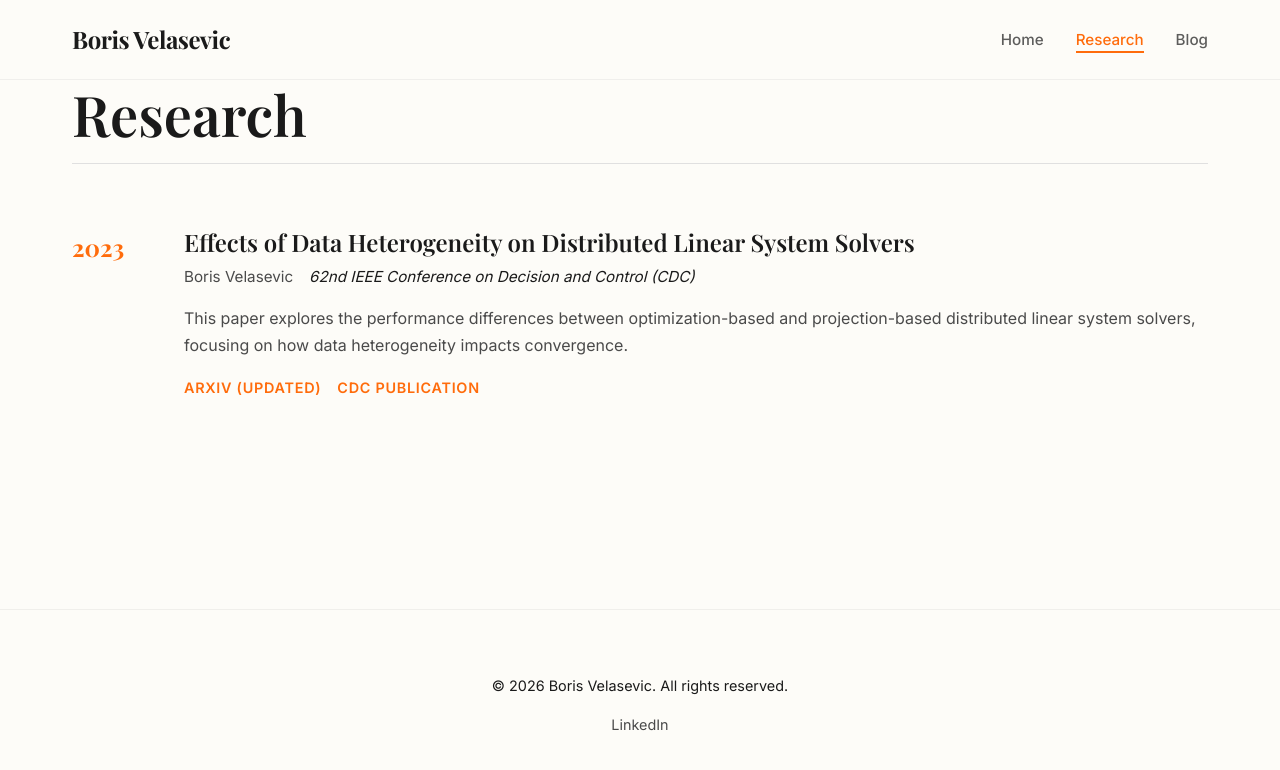
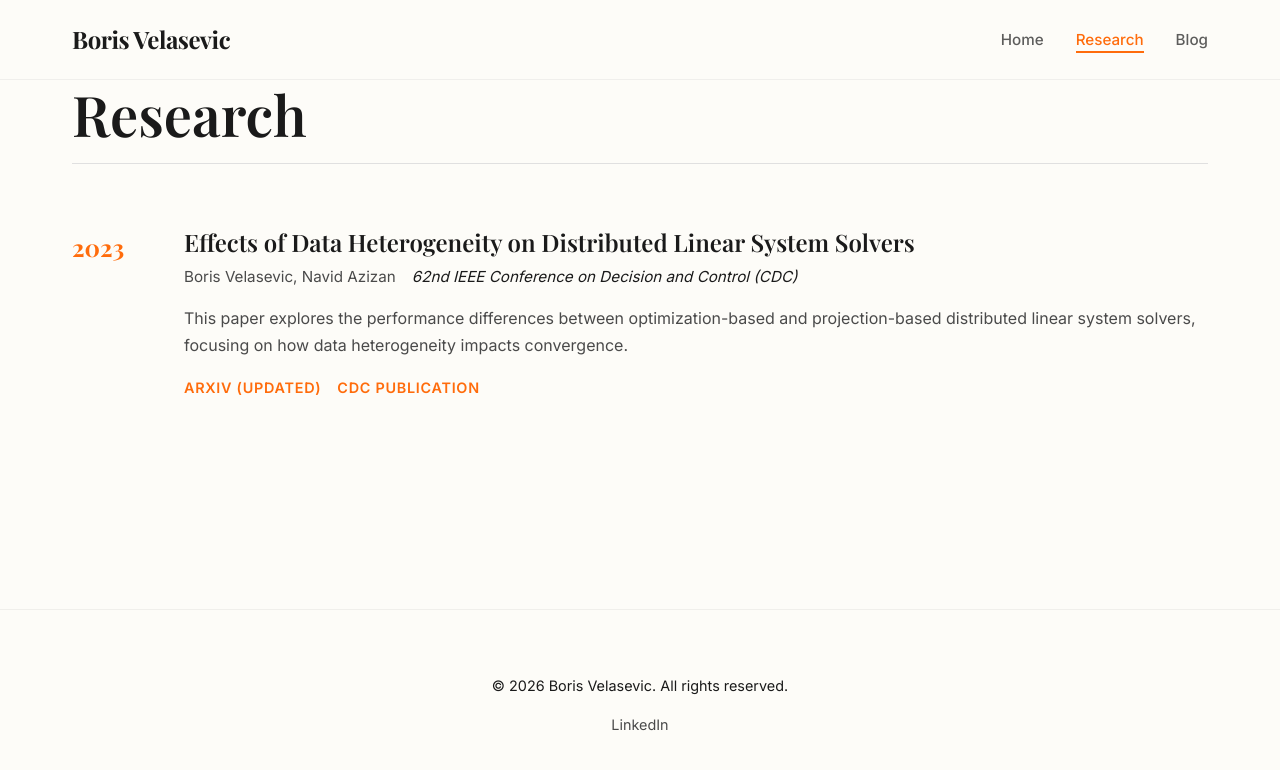
Before and after one commit to borisvelasevic/borisvelasevic.github.io, a React (Vite) app: page /research in a window 1280 px wide. Shown: the top 770 px of the page. Built offline with nearby package versions, Linux system fonts and the light colour scheme; a web font is replaced by a local one.

Commit message:
Update About Me section and add co-authors to research paper

```diff
--- a/src/pages/Home.jsx
+++ b/src/pages/Home.jsx
@@ -30,7 +30,7 @@ const Home = () => {
               I am a first-year PhD student in <a href="https://www.cms.caltech.edu" target="_blank" rel="noopener noreferrer" className="text-link">Computing & Mathematical Sciences</a> at Caltech, working in the <a href="https://ericmazumdar.com" target="_blank" rel="noopener noreferrer" className="text-link">FALCON lab</a> with Professor <a href="https://ericmazumdar.com" target="_blank" rel="noopener noreferrer" className="text-link">Eric Mazumdar</a>. My current projects revolve around introducing concepts of risk into LQR and other dynamic games.
             </p>
             <p>
-              Previously, I was a Quantitative Researcher at <a href="https://www.twosigma.com" target="_blank" rel="noopener noreferrer" className="text-link">Two Sigma</a>. I earned my MEng and two BS degrees (CS & Engineering, Mathematics) from <a href="https://web.mit.edu/" target="_blank" rel="noopener noreferrer" className="text-link">MIT</a>. I worked with Professor <a href="https://azizan.mit.edu" target="_blank" rel="noopener noreferrer" className="text-link">Navid Azizan</a> on distributed linear system solvers, winning the <a href="https://urop.mit.edu/mentors/outstanding-student/student-recipients/" target="_blank" rel="noopener noreferrer" className="text-link">"Outstanding UROP Student Award"</a>.
+              Right before joining Caltech, I worked as a QR at <a href="https://www.twosigma.com" target="_blank" rel="noopener noreferrer" className="text-link">Two Sigma</a>. I earned my MEng and two BS degrees (CS & Engineering, Mathematics) from <a href="https://web.mit.edu/" target="_blank" rel="noopener noreferrer" className="text-link">MIT</a>, where I researched distributed linear system solvers under the mentorship of Professor <a href="https://azizan.mit.edu" target="_blank" rel="noopener noreferrer" className="text-link">Navid Azizan</a>, winning the <a href="https://urop.mit.edu/mentors/outstanding-student/student-recipients/" target="_blank" rel="noopener noreferrer" className="text-link">"Outstanding UROP Student Award"</a>.
             </p>
             <p>
               I represented Bosnia and Herzegovina at the <a href="https://www.imo-official.org/year_info.aspx?year=2018" target="_blank" rel="noopener noreferrer" className="text-link">59th</a> and <a href="https://www.imo-official.org/year_info.aspx?year=2019" target="_blank" rel="noopener noreferrer" className="text-link">60th</a> International Mathematical Olympiad (Bronze & Honourable Mention). I mentor at the School for Talented Mathematicians in Sarajevo and served on the problem selection committee for the 42nd Balkan Mathematical Olympiad.
--- a/src/pages/Research.jsx
+++ b/src/pages/Research.jsx
@@ -13,7 +13,7 @@ const Research = () => {
                 Effects of Data Heterogeneity on Distributed Linear System Solvers
               </h3>
               <div className="paper-meta">
-                                <span className="paper-authors">Boris Velasevic</span>
+                <span className="paper-authors">Boris Velasevic, Navid Azizan</span>
                 <span className="paper-venue">62nd IEEE Conference on Decision and Control (CDC)</span>
               </div>
               <p className="paper-abstract">
```
Lines whose indentation alone changed are shown as unchanged.
